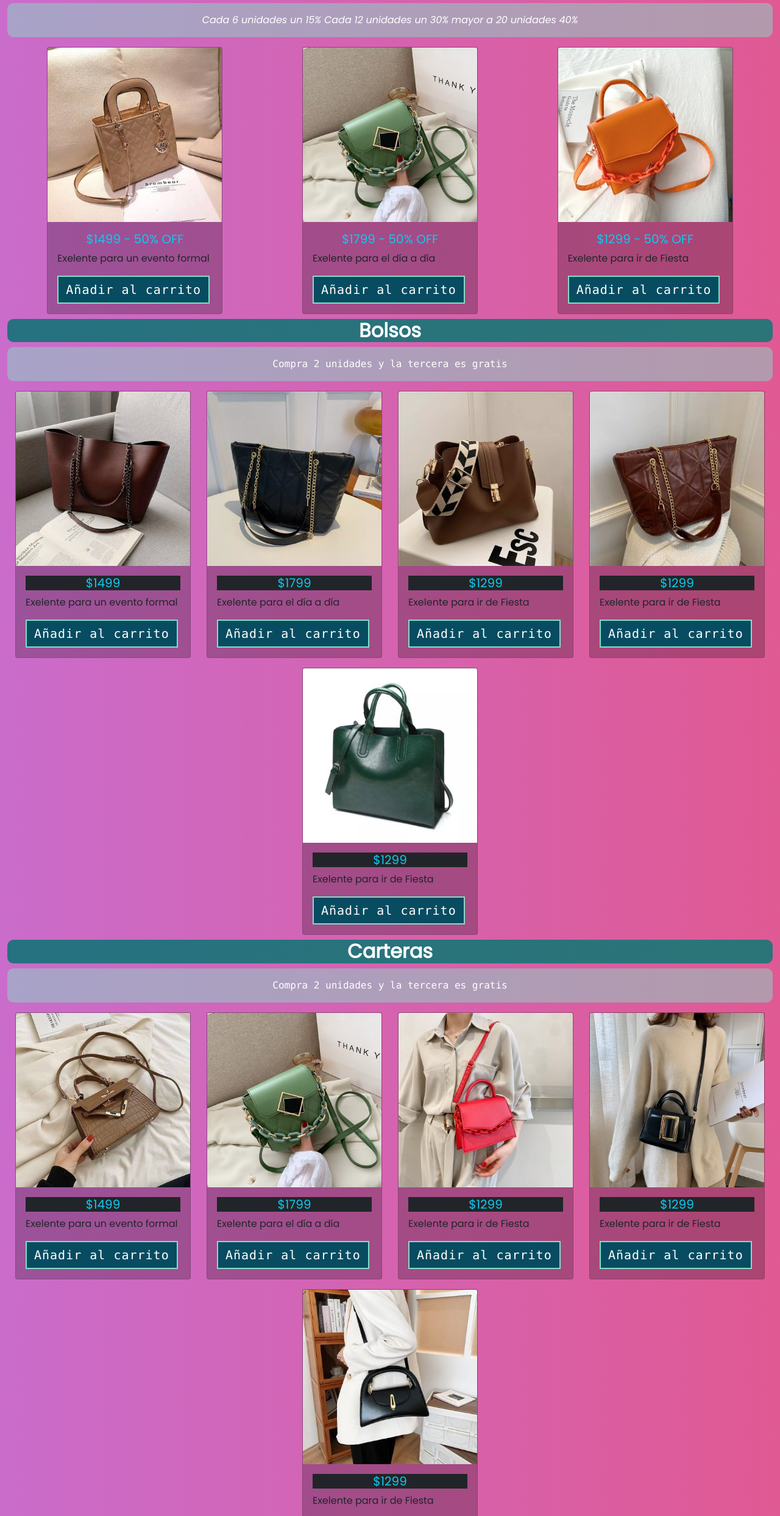
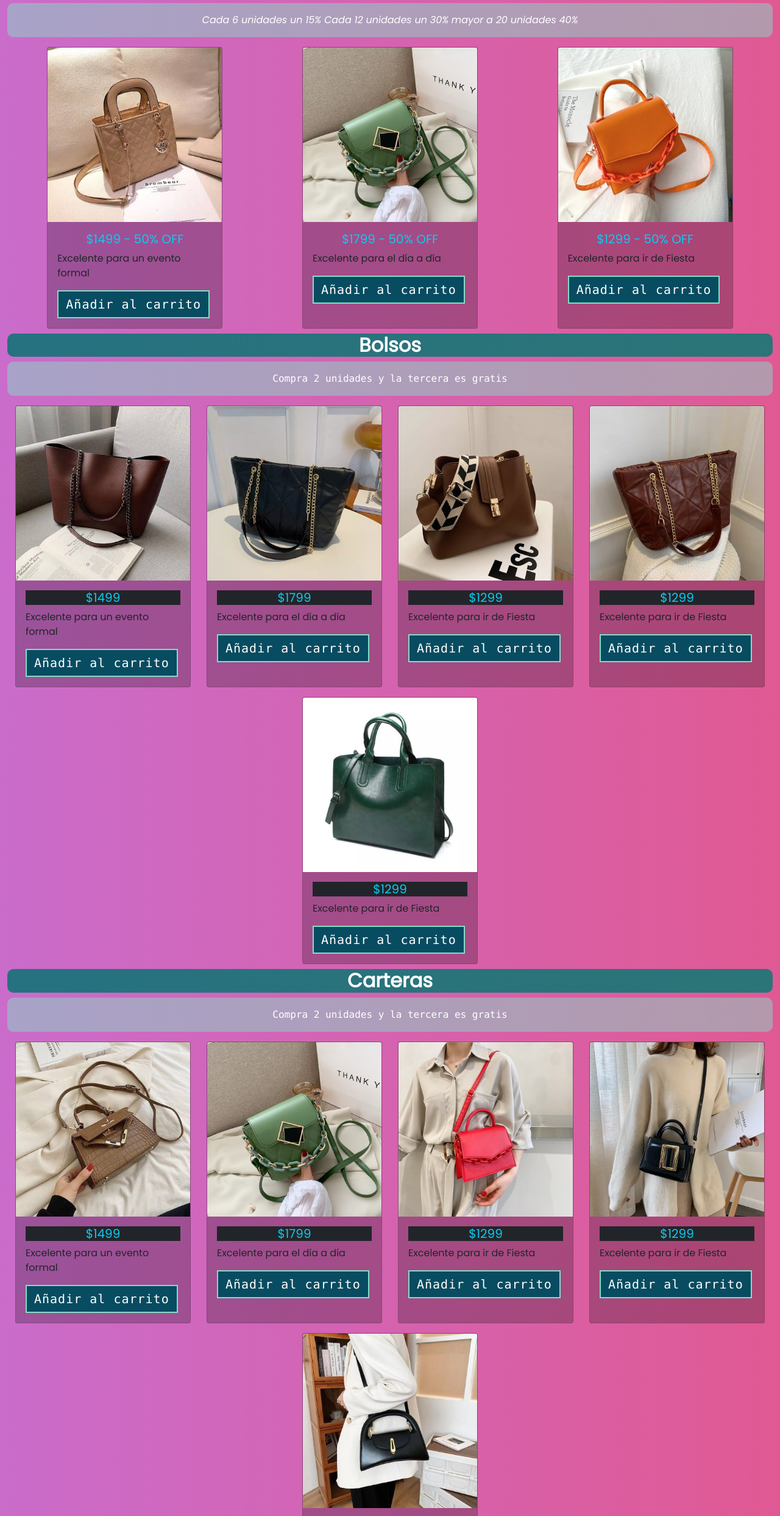
Before and after one commit to SebaYaneselli/Dulio-Yaneselli-Comision469, a website: page pages/catalogo.html in a window 1280 px wide. Shown: the part 228-2714 px from the top of the page at 61% size. Drawn offline with nearby package versions, Linux system fonts and the light colour scheme.

Commit message:
ortografia2

```diff
--- a/pages/catalogo.html
+++ b/pages/catalogo.html
@@ -36,10 +36,10 @@
                             <a class="nav-link link-glam active" aria-current="page" href="../index.html">GLAM</a>
                         </li>
                         <li class="nav-item">
-                            <a class="nav-link link-glam" href="./catalogo.html">Catalogo</a>
+                            <a class="nav-link link-glam" href="./catalogo.html">Catálogo</a>
                         </li>
                         <li class="nav-item">
-                            <a class="nav-link link-glam" href="./ventas por mayor.html">Ventas por mayor</a>
+                            <a class="nav-link link-glam" href="./ventas por mayor.html">Ventas al por mayor</a>
                         </li>
                         <li class="nav-item">
                             <a class="nav-link link-glam" href="./quienes somos.html">Quiénes somos</a>
@@ -67,7 +67,7 @@
                     data-aos-once=true data-aos-anchor-placement="bottom" data-aos-delay="200" alt="Promociones">
                     <div class="card-body">
                         <h5 class="card-title text-info text-center">$1499 - 50% OFF</h5>
-                        <p class="card-text">Exelente para un evento formal</p>
+                        <p class="card-text">Excelente para un evento formal</p>
                         <a href="./404.html" class="btn button_slide slide_right">Añadir al carrito</a>
                     </div>
                 </div>
@@ -76,7 +76,7 @@
                     data-aos-once=true data-aos-anchor-placement="bottom" data-aos-delay="200" alt="Promociones">
                     <div class="card-body">
                         <h5 class="card-title text-info text-center">$1799 - 50% OFF</h5>
-                        <p class="card-text">Exelente para el día a día</p>
+                        <p class="card-text">Excelente para el día a día</p>
                         <a href="./404.html" class="btn button_slide slide_right">Añadir al carrito</a>
                     </div>
                 </div>
@@ -85,7 +85,7 @@
                     data-aos-once=true data-aos-anchor-placement="bottom" data-aos-delay="200" alt="Promociones">
                     <div class="card-body">
                         <h5 class="card-title text-info  text-center">$1299 - 50% OFF</h5>
-                        <p class="card-text">Exelente para ir de Fiesta</p>
+                        <p class="card-text">Excelente para ir de Fiesta</p>
                         <a href="./404.html" class="btn button_slide slide_right">Añadir al carrito</a>
                     </div>
                 </div>
@@ -98,7 +98,7 @@
                     <img src="../assets/img/bolso1.jpeg" class="card-img-top" alt="Bolsos">
                     <div class="card-body">
                         <h5 class="card-title text-info bg-dark text-center">$1499</h5>
-                        <p class="card-text">Exelente para un evento formal</p>
+                        <p class="card-text">Excelente para un evento formal</p>
                         <a href="./404.html" class="btn button_slide slide_right">Añadir al carrito</a>
                     </div>
                 </div>
@@ -106,7 +106,7 @@
                     <img src="../assets/img/bolso2.jpeg" class="card-img-top" alt="Bolsos">
                     <div class="card-body">
                         <h5 class="card-title text-info bg-dark text-center">$1799</h5>
-                        <p class="card-text">Exelente para el día a día</p>
+                        <p class="card-text">Excelente para el día a día</p>
                         <a href="./404.html" class="btn button_slide slide_right">Añadir al carrito</a>
                     </div>
                 </div>
@@ -114,7 +114,7 @@
                     <img src="../assets/img/bolso3.jpeg" class="card-img-top" alt="Bolsos">
                     <div class="card-body">
                         <h5 class="card-title text-info bg-dark text-center">$1299</h5>
-                        <p class="card-text">Exelente para ir de Fiesta</p>
+                        <p class="card-text">Excelente para ir de Fiesta</p>
                         <a href="./404.html" class="btn button_slide slide_right">Añadir al carrito</a>
                     </div>
                 </div>
@@ -122,7 +122,7 @@
                     <img src="../assets/img/bolso4.jpeg" class="card-img-top" alt="Bolsos">
                     <div class="card-body">
                         <h5 class="card-title text-info bg-dark text-center">$1299</h5>
-                        <p class="card-text">Exelente para ir de Fiesta</p>
+                        <p class="card-text">Excelente para ir de Fiesta</p>
                         <a href="./404.html" class="btn button_slide slide_right">Añadir al carrito</a>
                     </div>
                 </div>
@@ -130,7 +130,7 @@
                     <img src="../assets/img/bolso.22.jpeg" class="card-img-top" alt="Bolsos">
                     <div class="card-body">
                         <h5 class="card-title text-info bg-dark text-center">$1299</h5>
-                        <p class="card-text">Exelente para ir de Fiesta</p>
+                        <p class="card-text">Excelente para ir de Fiesta</p>
                         <a href="./404.html" class="btn button_slide slide_right">Añadir al carrito</a>
                     </div>
                 </div>
@@ -140,10 +140,10 @@
                 gratis</p>
             <div class="d-flex flex-wrap justify-content-around">
                 <div class="card cardVM mt-2 mb-2" style="width: 18rem;">
-                    <img src="../assets/img/Cartera.jpeg" class="card-img-top" alt="CartePara Salir">
+                    <img src="../assets/img/Cartera.jpeg" class="card-img-top" alt="Cartera Para Salir">
                     <div class="card-body">
                         <h5 class="card-title text-info bg-dark text-center">$1499</h5>
-                        <p class="card-text">Exelente para un evento formal</p>
+                        <p class="card-text">Excelente para un evento formal</p>
                         <a href="./404.html" class="btn button_slide slide_right">Añadir al carrito</a>
                     </div>
                 </div>
@@ -151,31 +151,31 @@
                     <img src="../assets/img/cartera3.jpeg" class="card-img-top" alt="CartePara Salir">
                     <div class="card-body">
                         <h5 class="card-title text-info bg-dark text-center">$1799</h5>
-                        <p class="card-text">Exelente para el día a día</p>
+                        <p class="card-text">Excelente para el día a día</p>
                         <a href="./404.html" class="btn button_slide slide_right">Añadir al carrito</a>
                     </div>
                 </div>
                 <div class="card cardVM mt-2 mb-2" style="width: 18rem;">
-                    <img src="../assets/img/cartera1.jpeg" class="card-img-top" alt="CartePara Salir">
+                    <img src="../assets/img/cartera1.jpeg" class="card-img-top" alt="Cartera Para Salir">
                     <div class="card-body">
                         <h5 class="card-title text-info bg-dark text-center">$1299</h5>
-                        <p class="card-text">Exelente para ir de Fiesta</p>
+                        <p class="card-text">Excelente para ir de Fiesta</p>
                         <a href="./404.html" class="btn button_slide slide_right">Añadir al carrito</a>
                     </div>
                 </div>
                 <div class="card cardVM mt-2 mb-2" style="width: 18rem;">
-                    <img src="../assets/img/cartera4.jpeg" class="card-img-top" alt="CartePara Salir">
+                    <img src="../assets/img/cartera4.jpeg" class="card-img-top" alt="Cartera Para Salir">
                     <div class="card-body">
                         <h5 class="card-title text-info bg-dark text-center">$1299</h5>
-                        <p class="card-text">Exelente para ir de Fiesta</p>
+                        <p class="card-text">Excelente para ir de Fiesta</p>
                         <a href="./404.html" class="btn button_slide slide_right">Añadir al carrito</a>
                     </div>
                 </div>
                 <div class="card cardVM mt-2 mb-2" style="width: 18rem;">
-                    <img src="../assets/img/cartera2.jpeg" class="card-img-top" alt="CartePara Salir">
+                    <img src="../assets/img/cartera2.jpeg" class="card-img-top" alt="Cartera Para Salir">
                     <div class="card-body">
                         <h5 class="card-title text-info bg-dark text-center">$1299</h5>
-                        <p class="card-text">Exelente para ir de Fiesta</p>
+                        <p class="card-text">Excelente para ir de Fiesta</p>
                         <a href="./404.html" class="btn button_slide slide_right">Añadir al carrito</a>
                     </div>
                 </div>
@@ -188,7 +188,7 @@
                     <img src="../assets/img/de fiesta3.jpeg" class="card-img-top" alt="Para Salir">
                     <div class="card-body">
                         <h5 class="card-title text-info bg-dark text-center">$1499</h5>
-                        <p class="card-text">Exelente para un evento formal</p>
+                        <p class="card-text">Excelente para un evento formal</p>
                         <a href="./404.html" class="btn button_slide slide_right">Añadir al carrito</a>
                     </div>
                 </div>
@@ -196,7 +196,7 @@
                     <img src="../assets/img/defiesta1.jpeg" class="card-img-top" alt="Para Salir">
                     <div class="card-body">
                         <h5 class="card-title text-info bg-dark text-center">$1799</h5>
-                        <p class="card-text">Exelente para el día a día</p>
+                        <p class="card-text">Excelente para el día a día</p>
                         <a href="./404.html" class="btn button_slide slide_right">Añadir al carrito</a>
                     </div>
                 </div>
@@ -204,7 +204,7 @@
                     <img src="../assets/img/defiesta2.jpeg" class="card-img-top" alt="Para Salir">
                     <div class="card-body">
                         <h5 class="card-title text-info bg-dark text-center">$1299</h5>
-                        <p class="card-text">Exelente para ir de Fiesta</p>
+                        <p class="card-text">Excelente para ir de Fiesta</p>
                         <a href="./404.html" class="btn button_slide slide_right">Añadir al carrito</a>
                     </div>
                 </div>
@@ -212,7 +212,7 @@
                     <img src="../assets/img/defiesta4.jpeg" class="card-img-top" alt="Para Salir">
                     <div class="card-body">
                         <h5 class="card-title text-info bg-dark text-center">$1299</h5>
-                        <p class="card-text">Exelente para ir de Fiesta</p>
+                        <p class="card-text">Excelente para ir de Fiesta</p>
                         <a href="./404.html" class="btn button_slide slide_right">Añadir al carrito</a>
                     </div>
                 </div>
@@ -220,7 +220,7 @@
                     <img src="../assets/img/De fiesta.jpeg" class="card-img-top" alt="Para Salir">
                     <div class="card-body">
                         <h5 class="card-title text-info bg-dark text-center">$1299</h5>
-                        <p class="card-text">Exelente para ir de Fiesta</p>
+                        <p class="card-text">Excelente para ir de Fiesta</p>
                         <a href="./404.html" class="btn button_slide slide_right">Añadir al carrito</a>
                     </div>
                 </div>
```
Also changed, not shown: index.html (+3 -3 lines), pages/404.html (+4 -4 lines), pages/contacto.html (+1 -1 lines), pages/quienes somos.html (+5 -5 lines), pages/ventas por mayor.html (+6 -6 lines).
